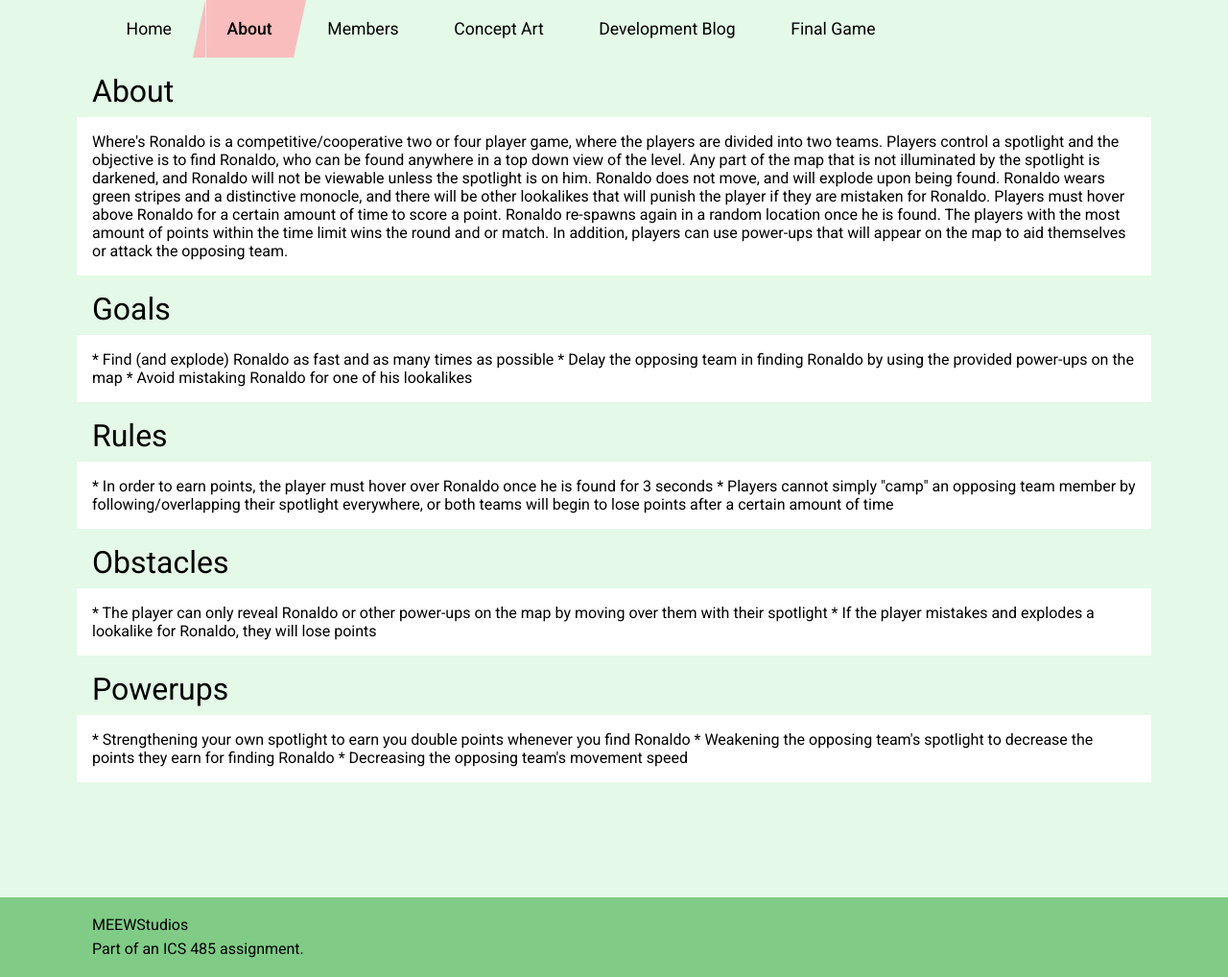
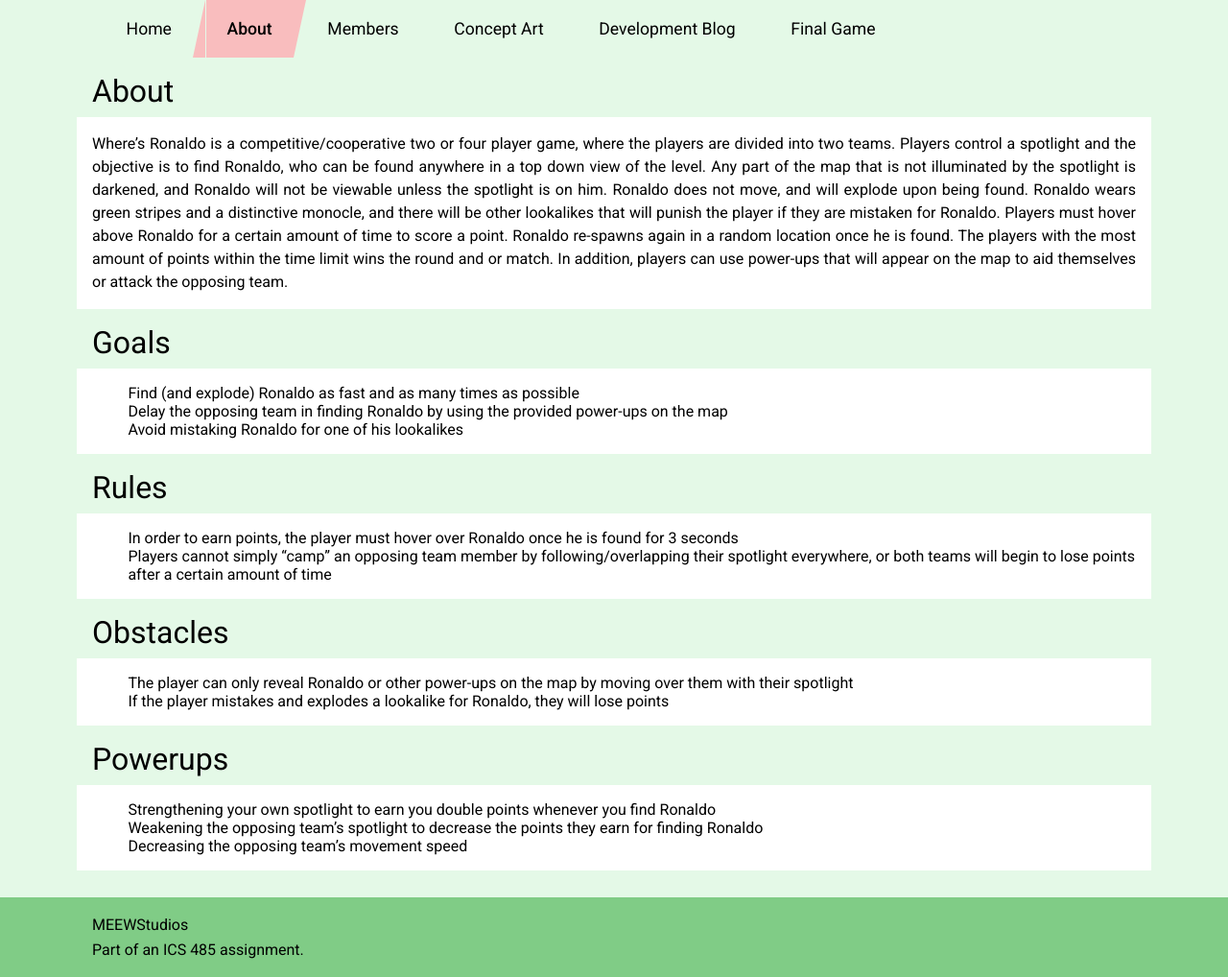
Before and after one commit to MEEWStudios/jekyll-testbed, a Jekyll site: the page built from about.md, in a window 1280 px wide and 1018 px high. Shown: the whole window at 96% size. Built offline with Jekyll 4.4.1, drawn with Linux system fonts in a browser that asks for light colours.

Commit message:
Change textilize to markdownify

```diff
--- a/_layouts/simple-section.html
+++ b/_layouts/simple-section.html
@@ -20,7 +20,7 @@
 			{% for section in page.sections %}
 			<h1>{{section[0]}}</h1>
 			<div class='container'>
-				{{section[1] | textilize}}
+				{{section[1] | markdownify}}
 			</div>
 			{% endfor %}
 		</main>
```
